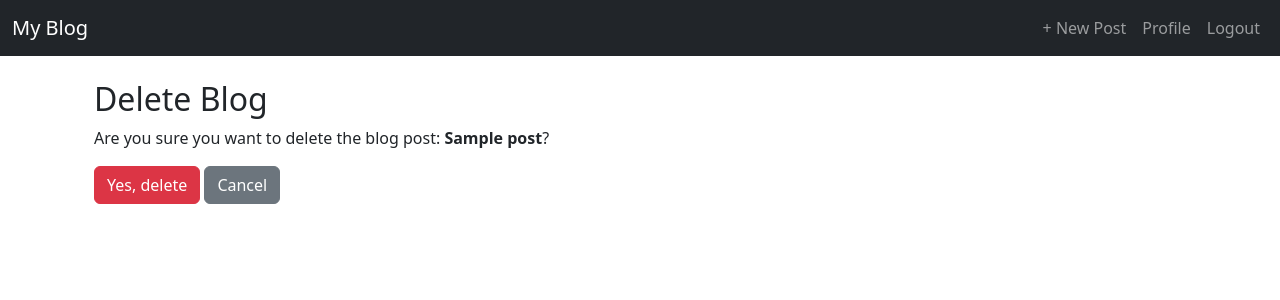
After one commit to Abhisek8895/Ai_Blog_Website, a Django app: a page that uses blog/templates/blog/delete_post.html in a window 1280 px wide. The commit adds this page. Shown: the top 300 px of the page. Run offline with Django 5.2, Linux system fonts and the light colour scheme; a user stored in the database is signed in; tables that the repository leaves empty hold one stand-in row (values such as "Sample post").

Commit message:
Add the delete post featue

```diff
--- /dev/null
+++ b/blog/templates/blog/delete_post.html
@@ -0,0 +1,14 @@
+{% extends "base.html" %}
+
+{% block content %}
+<div class="container mt-4">
+  <h2>Delete Blog</h2>
+  <p>Are you sure you want to delete the blog post: <strong>{{ post.title }}</strong>?</p>
+
+  <form method="POST">
+    {% csrf_token %}
+    <button type="submit" class="btn btn-danger">Yes, delete</button>
+    <a href="{% url 'post_detail' slug=post.slug %}" class="btn btn-secondary">Cancel</a>
+  </form>
+</div>
+{% endblock %}
--- a/blog/templates/blog/post_detail.html
+++ b/blog/templates/blog/post_detail.html
@@ -9,6 +9,7 @@
 
     {% if user == post.author %}
         <a href="{% url 'edit_post' slug=post.slug %}" class="btn btn-warning">Edit</a>
+        <a href="{% url 'delete_post' slug=post.slug %}" class="btn btn-danger">Delete</a>
     {% endif %}
 
 </div>
--- a/blog/urls.py
+++ b/blog/urls.py
@@ -6,4 +6,5 @@ urlpatterns = [
     path('new/', views.create_post, name='create_post'),
     path('<slug:slug>/', views.post_detail, name='post_detail'),
     path("<slug:slug>/edit/", views.edit_post, name="edit_post"),
+    path("<slug:slug>/delete/", views.delete_post, name="delete_post"),
 ]
--- a/blog/views.py
+++ b/blog/views.py
@@ -45,3 +45,20 @@ def edit_post(request, slug):
         form = PostForm(instance=post)
 
     return render(request, "blog/edit_post.html", {"form": form, "post": post})
+
+@login_required
+def delete_post(request, slug):
+    post = get_object_or_404(Post, slug=slug)
+
+    # Check if the logged-in user is the author
+    if post.author != request.user:
+        return HttpResponseForbidden("You are not allowed to delete this post.")
+
+    if request.method == "POST":
+        # Delete the post
+        post.delete()
+        # Redirect to homepage (or profile page if you prefer)
+        return redirect("home")
+
+    # If GET request → show confirmation page
+    return render(request, "blog/delete_post.html", {"post": post})
```
